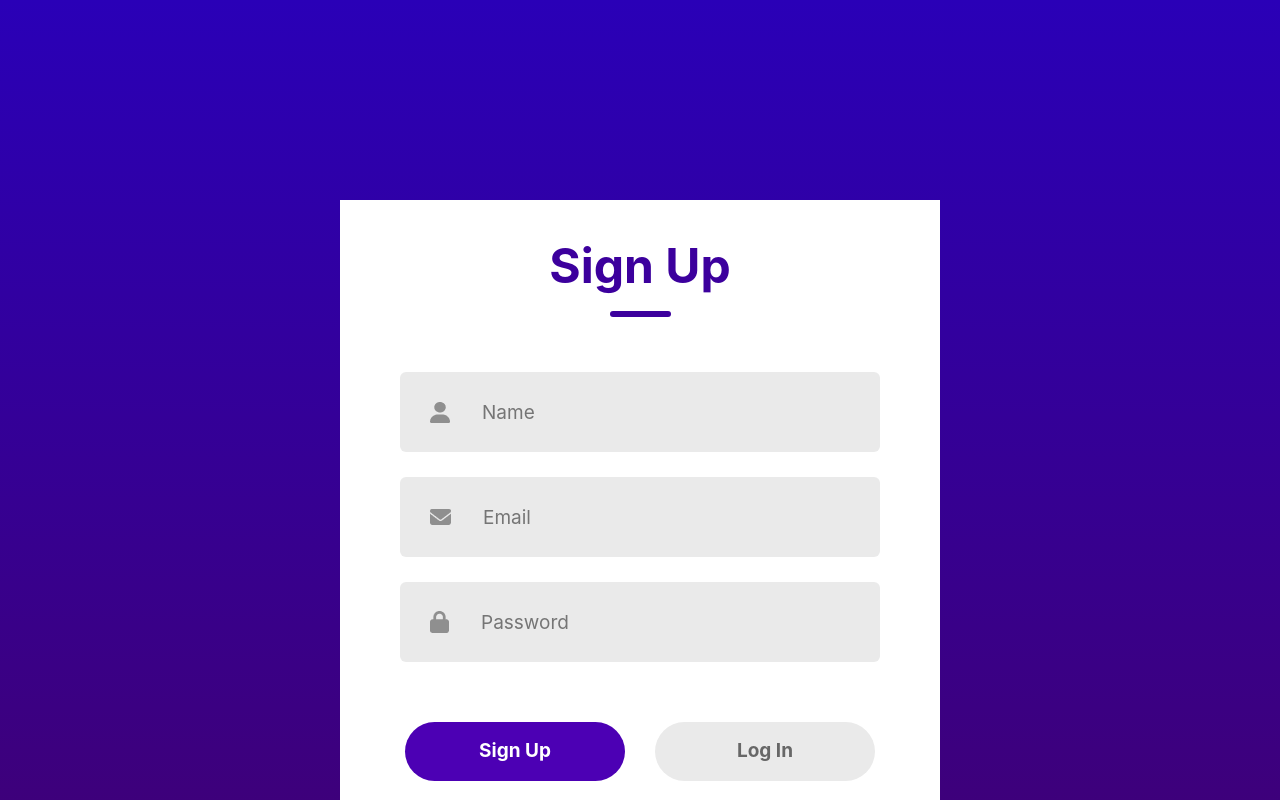
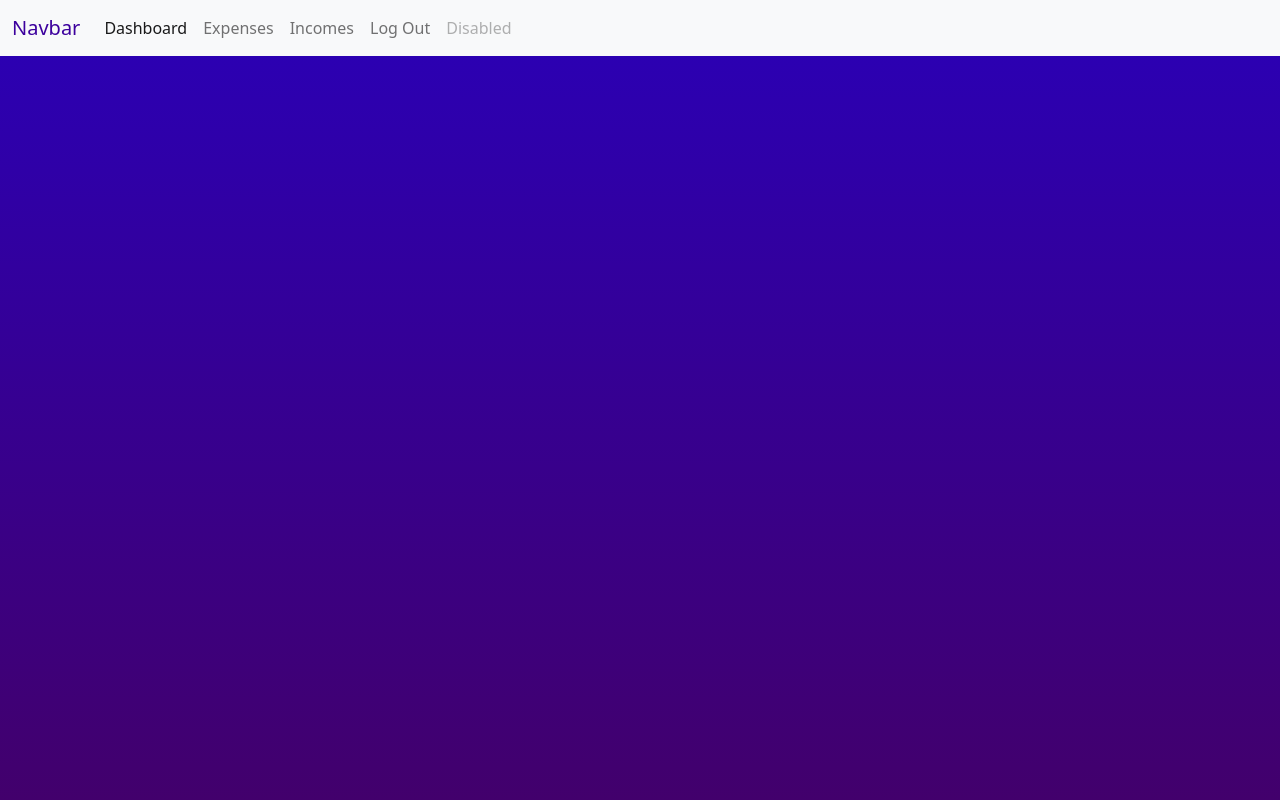
Before and after one commit to elab-development/internet-tehnologije-2024-projekat-upravljanjefinansijama_2021_0073, a React (Create React App) app in the folder frontend/: page / in a window 1280 px wide. Shown: the top 800 px of the page. Built offline with nearby package versions, Linux system fonts and the light colour scheme.

Commit message:
dodata NavBar komponenta i sredjen logout

```diff
--- a/frontend/public/index.html
+++ b/frontend/public/index.html
@@ -24,8 +24,8 @@
       work correctly both with client-side routing and a non-root public URL.
       Learn how to configure a non-root public URL by running `npm run build`.
     -->
+    <title>React App</title>
     <link href="https://cdn.jsdelivr.net/npm/bootstrap@5.0.2/dist/css/bootstrap.min.css" rel="stylesheet" integrity="sha384-EVSTQN3/azprG1Anm3QDgpJLIm9Nao0Yz1ztcQTwFspd3yD65VohhpuuCOmLASjC" crossorigin="anonymous">
-    <title>React App</title>
   </head>
   <body>
     <noscript>You need to enable JavaScript to run this app.</noscript>
--- a/frontend/src/App.js
+++ b/frontend/src/App.js
@@ -1,12 +1,18 @@
-import logo from './logo.svg';
 import './App.css';
+import 'bootstrap/dist/css/bootstrap.min.css';
 import LoginPage from './components/LoginSignup/LoginPage';
+import { BrowserRouter, Routes, Route} from "react-router-dom";
+import NavBar from './components/NavBar';
 
 function App() {
   return (
-    <div className="App">
-      <LoginPage />
-    </div>
+    <BrowserRouter className="App">
+      <Routes>
+        <Route path="/authentification" element={<LoginPage />}/>
+        <Route path="/" element={<NavBar />} />
+      </Routes>
+
+    </BrowserRouter>
   );
 }
 
--- a/frontend/src/components/LoginSignup/LoginPage.jsx
+++ b/frontend/src/components/LoginSignup/LoginPage.jsx
@@ -4,6 +4,7 @@ import user_icon from '../Assets/person.png';
 import email_icon from '../Assets/email.png';
 import password_icon from '../Assets/password.png';
 import agent from '../../services/api.js'; // Import API agent
+import { useNavigate } from 'react-router-dom';
 
 const LoginPage = () => {
   const [action, setAction] = useState("Sign Up");
@@ -18,6 +19,8 @@ const LoginPage = () => {
     setUserData({ ...userData, [e.target.name]: e.target.value });
   };
 
+  const navigate = useNavigate();
+
   // Funkcija za Login
   const handleLogin = async (e) => {
     e.preventDefault();
@@ -31,8 +34,9 @@ const LoginPage = () => {
         password: userData.password,
       });
       console.log("Login successful:", response);
-      localStorage.setItem("token", response.token); // Čuvanje JWT tokena
+      localStorage.setItem("access_token", response.access_token); // Čuvanje JWT tokena
       setErrorMessage(""); // Resetovanje poruke o grešci
+      navigate('/');
       alert("Uspešno ste se prijavili!"); // Privremena poruka o uspehu
     } catch (err) {
       console.error("Login error:", err);
@@ -139,7 +143,7 @@ const LoginPage = () => {
         </div>
       </div>
 
-      <div className="submit-container">
+      <div className="confirm-container">
         {action === "Log In" ? (
           <div className="submit" onClick={handleLogin}>Confirm Log In</div>) : (
           <div className="submit" onClick={handleRegister}>Confirm Sign Up</div>
--- a/frontend/src/components/LoginSignup/LoginSignup.css
+++ b/frontend/src/components/LoginSignup/LoginSignup.css
@@ -97,3 +97,8 @@
     background: #eaeaea;
     color: #676767;
 }
+
+.confirm-container {
+    max-width: fit-content;
+    margin-inline: auto;
+}
--- /dev/null
+++ b/frontend/src/components/NavBar.jsx
@@ -0,0 +1,51 @@
+import React from 'react'
+import agent from '../services/api'
+import { useNavigate } from 'react-router-dom';
+import axios from 'axios';
+
+const NavBar = () => {
+
+    const navigate = useNavigate();
+
+    function handleLogOut() {
+
+        let config = {
+        method: 'post',
+        maxBodyLength: Infinity,
+        url: '/logout',
+        headers: {
+            'Authorization': 'Bearer '+localStorage.getItem("access_token")
+            }
+        };
+        axios.request(config)
+        .then((response) => {
+            console.log(JSON.stringify(response.data));
+            localStorage.removeItem("access_token");
+            navigate('/authentification')
+        })
+        .catch((error) => {
+            console.log(error);
+        });
+    }
+  return (
+    <nav className="navbar navbar-expand-lg navbar-light bg-light">
+  <div className="container-fluid">
+    <a className="navbar-brand" href="#" style={{color: '#3c009d'}}>Navbar</a>
+    <button className="navbar-toggler" type="button" data-bs-toggle="collapse" data-bs-target="#navbarNavAltMarkup" aria-controls="navbarNavAltMarkup" aria-expanded="false" aria-label="Toggle navigation">
+      <span className="navbar-toggler-icon"></span>
+    </button>
+    <div className="collapse navbar-collapse show" id="navbarNavAltMarkup">
+      <div className="navbar-nav">
+        <a className="nav-link active" aria-current="page" href="#">Dashboard</a>
+        <a className="nav-link" href="#">Expenses</a>
+        <a className="nav-link" href="#">Incomes</a>
+        <a className="nav-link" href="#" onClick={handleLogOut}>Log Out</a>
+        <a className="nav-link disabled" href="#" tabIndex="-1" aria-disabled="true">Disabled</a>
+      </div>
+    </div>
+  </div>
+</nav>
+  )
+}
+
+export default NavBar
--- /dev/null
+++ b/package.json
@@ -0,0 +1,6 @@
+{
+  "dependencies": {
+    "bootstrap": "^5.3.3",
+    "react-bootstrap": "^2.10.7"
+  }
+}
```
Also changed, not shown: 1 other file (tests, documents, lock files or other folders).
